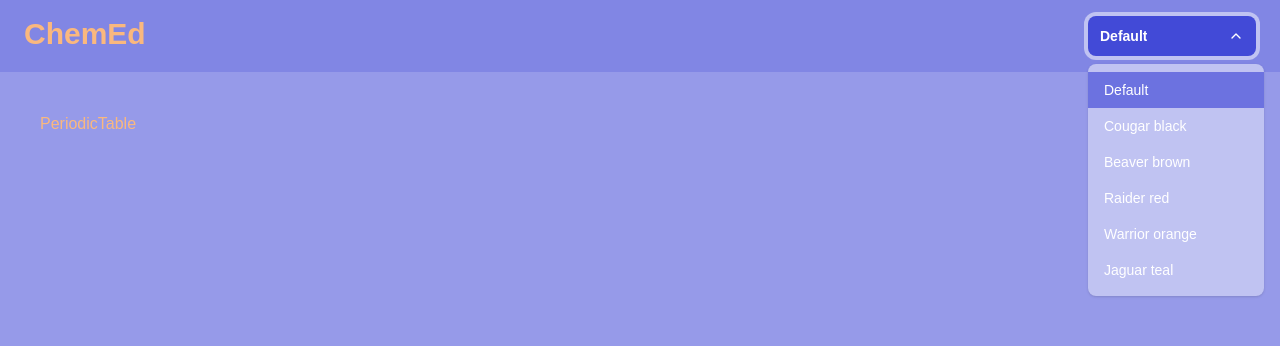
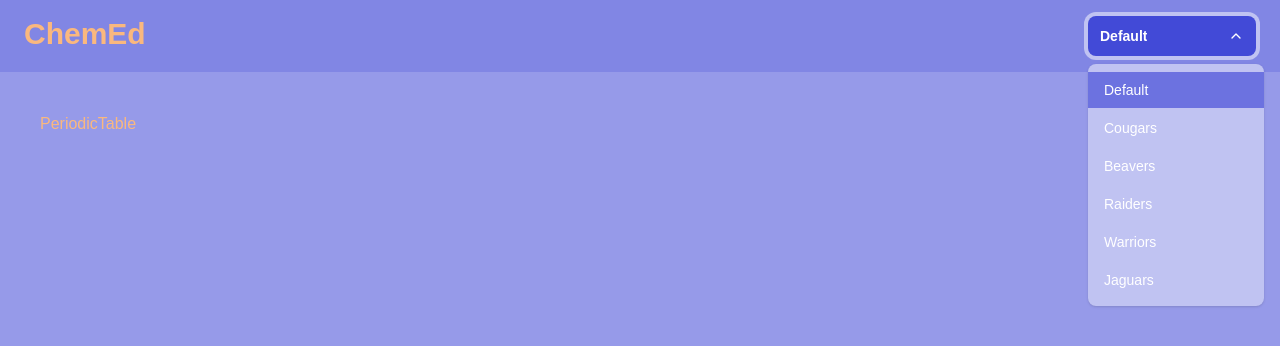
Before and after one commit to sethgonzales/ChemEd, a Next.js app: page /periodic-table in a window 1280 px wide. Both pictures are taken after a click on the button "Default". Shown: the top 346 px of the page. Built offline with nearby package versions, Linux system fonts and the light colour scheme.

Commit message:
reconfig components folder, clean up header dropdown

```diff
--- a/src/components/ui/dropdown.tsx
+++ b/src/components/dropdown.tsx
@@ -1,4 +1,3 @@
-// components/ui/Dropdown.tsx
 import { useEffect, useRef, useState, type ReactNode } from 'react';
 import { IconChevronDown } from '@tabler/icons-react';
 import { cn } from '~/utils/cn';
@@ -58,7 +57,9 @@ export default function Dropdown({
 
       {isOpen && (
         <div className="absolute z-10 mt-2 bg-primary-300 divide-y divide-primary-400 rounded-lg shadow w-44">
-          <ul className="py-2 text-sm text-text-primary">{children}</ul>
+          <ul className="py-2 text-sm text-text-primary space-y-0.5">
+            {children}
+          </ul>
         </div>
       )}
     </div>
--- a/src/components/ui/header.tsx
+++ b/src/components/header.tsx
@@ -1,4 +1,4 @@
-import { ThemeSelect } from '~/components/ui/theme-select';
+import { ThemeSelect } from '~/components/theme-select';
 
 export default function Header() {
   return (
--- a/src/pages/_app.tsx
+++ b/src/pages/_app.tsx
@@ -1,9 +1,9 @@
 import { Suspense } from 'react';
 import '~/styles/globals.css';
 import { ThemeProvider } from '~/styles/theme-provider';
-import Loading from '~/components/ui/loading';
+import Loading from '~/components/loading';
 import type { AppProps } from 'next/app';
-import Header from '~/components/ui/header';
+import Header from '~/components/header';
 
 export default function App({ Component, pageProps }: AppProps) {
   return (
--- a/src/pages/index.tsx
+++ b/src/pages/index.tsx
@@ -1,5 +1,5 @@
 import { useRouter } from 'next/router';
-import Card from '~/components/ui/card';
+import Card from '~/components/card';
 import { SIMULATIONS } from '~/constants';
 
 export default function Home() {
--- a/src/styles/theme.ts
+++ b/src/styles/theme.ts
@@ -7,35 +7,35 @@ export const THEME = {
     secondaryText: '#000000',
   },
   black: {
-    label: 'Cougar black',
+    label: 'Cougars',
     primary: '#000000',
     primaryText: '#ffffff',
     secondary: '#dc2626',
     secondaryText: '#ffffff',
   },
   brown: {
-    label: 'Beaver brown',
+    label: 'Beavers',
     primary: '#dc4405',
     primaryText: '#ffffff',
     secondary: '#000000',
     secondaryText: '#ffffff',
   },
   red: {
-    label: 'Raider red',
+    label: 'Raiders',
     primary: '#dc2626',
     primaryText: '#ffffff',
     secondary: '#facc15',
     secondaryText: '#000000',
   },
   'burnt-orange': {
-    label: 'Warrior orange',
+    label: 'Warriors',
     primary: '#c2410c',
     primaryText: '#ffffff',
     secondary: '#ffffff',
     secondaryText: '#000000',
   },
   teal: {
-    label: 'Jaguar teal',
+    label: 'Jaguars',
     primary: '#14b8a6',
     primaryText: '#ffffff',
     secondary: '#000000',
```
Also changed, not shown: src/components/card.tsx (renamed from src/components/ui/card.tsx), src/components/loading.tsx (renamed from src/components/ui/loading.tsx), src/components/theme-select.tsx (renamed from src/components/ui/theme-select.tsx).
